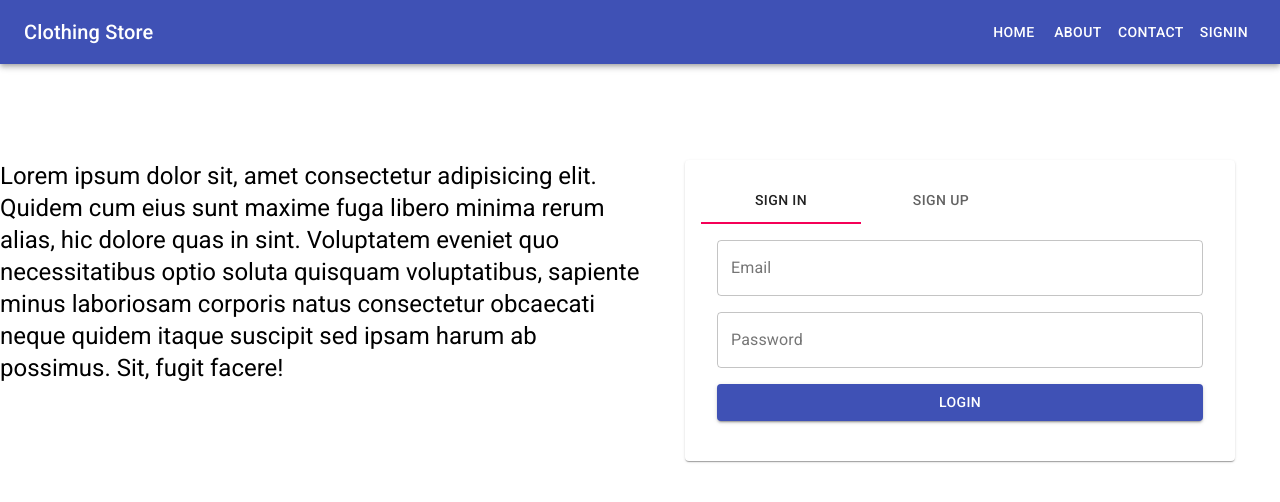
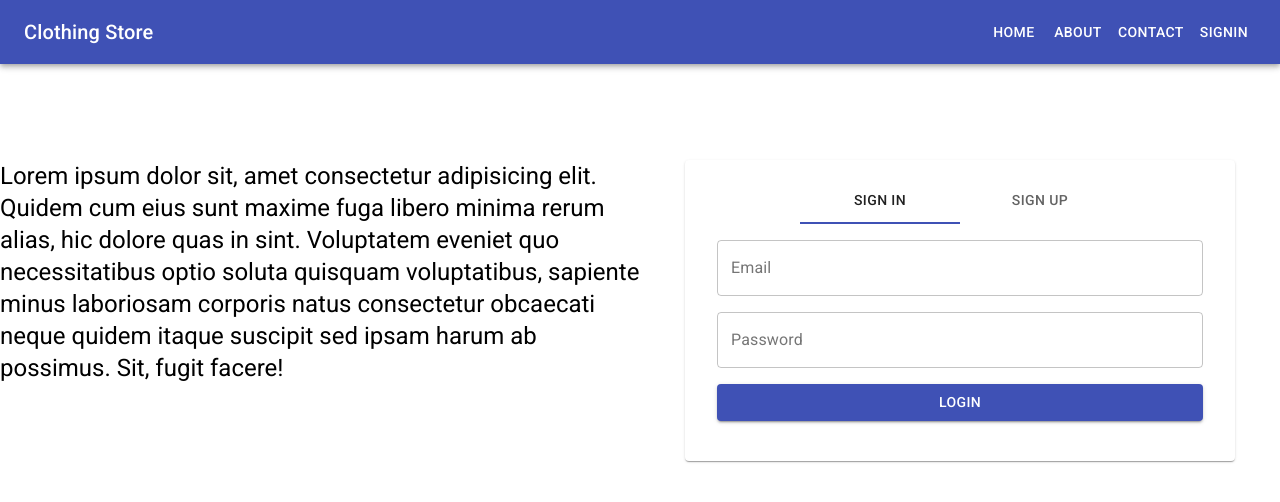
Before and after one commit to marcpfrancisco/ecommerce-frontend, a React (Create React App) app: page /#/signin in a window 1280 px wide. Shown: the top 502 px of the page. Built offline with nearby package versions, Linux system fonts and the light colour scheme.

Commit message:
[FIXED] Centered Tab Labels :lipstick:

```diff
--- a/src/views/SignIn/SignInPage.jsx
+++ b/src/views/SignIn/SignInPage.jsx
@@ -135,6 +135,8 @@ const SignInPage = () => {
                 value={tabValue}
                 onChange={handleTabs}
                 aria-label="simple tabs example"
+                indicatorColor="primary"
+                centered
               >
                 <Tab label="Sign In" {...getIndex(0)} />
                 <Tab label="Sign Up" {...getIndex(1)} />
```
